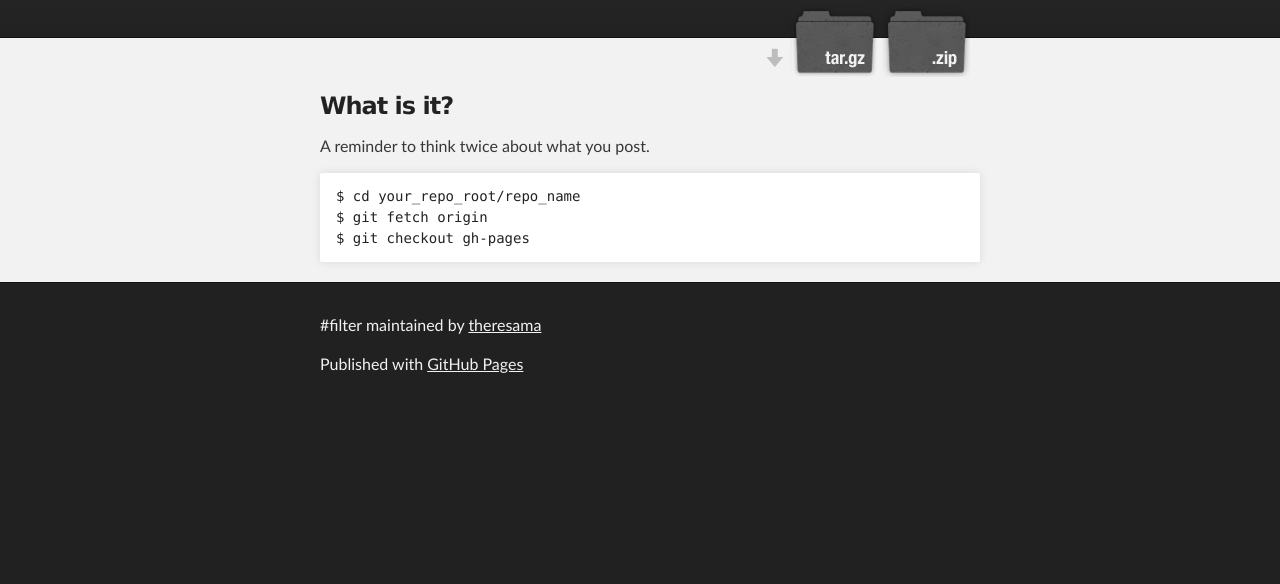
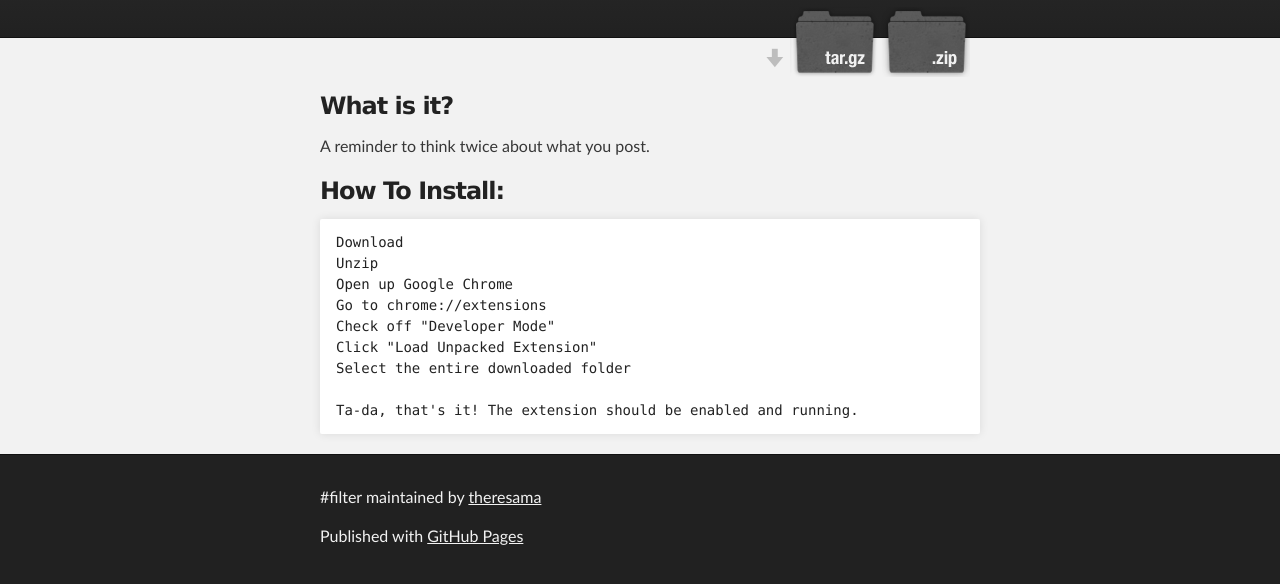
Before and after one commit to theresama/filter, a plain HTML site: page index.html in a window 1280 px wide. Shown: the part 208-792 px from the top of the page. Drawn offline with Linux system fonts and the light colour scheme.

```diff
--- a/index.html
+++ b/index.html
@@ -16,14 +16,14 @@
     <!-- HEADER -->
     <div id="header_wrap" class="outer">
         <header class="inner">
-          <a id="forkme_banner" href="https://github.com/theresama/-filter">View on GitHub</a>
+          <a id="forkme_banner" href="https://github.com/theresama/Filter">View on GitHub</a>
 
           <h1 id="project_title">#filter</h1>
           <h2 id="project_tagline">Facebook Chrome Extension - built at the 2014 Facebook Waterloo Hackathon</h2>
 
             <section id="downloads">
-              <a class="zip_download_link" href="https://github.com/theresama/-filter/zipball/master">Download this project as a .zip file</a>
-              <a class="tar_download_link" href="https://github.com/theresama/-filter/tarball/master">Download this project as a tar.gz file</a>
+              <a class="zip_download_link" href="https://github.com/theresama/Filter/zipball/master">Download this project as a .zip file</a>
+              <a class="tar_download_link" href="https://github.com/theresama/Filter/tarball/master">Download this project as a tar.gz file</a>
             </section>
         </header>
     </div>
@@ -36,9 +36,18 @@
 
 <p>A reminder to think twice about what you post.</p>
 
-<pre><code>$ cd your_repo_root/repo_name
-$ git fetch origin
-$ git checkout gh-pages
+<h3>
+<a name="how-to-install" class="anchor" href="#how-to-install"><span class="octicon octicon-link"></span></a>How To Install:</h3>
+
+<pre><code>Download
+Unzip
+Open up Google Chrome
+Go to chrome://extensions
+Check off "Developer Mode"
+Click "Load Unpacked Extension"
+Select the entire downloaded folder
+
+Ta-da, that's it! The extension should be enabled and running.
 </code></pre>
       </section>
     </div>
```
Also changed, not shown: params.json (+1 -1 lines).
